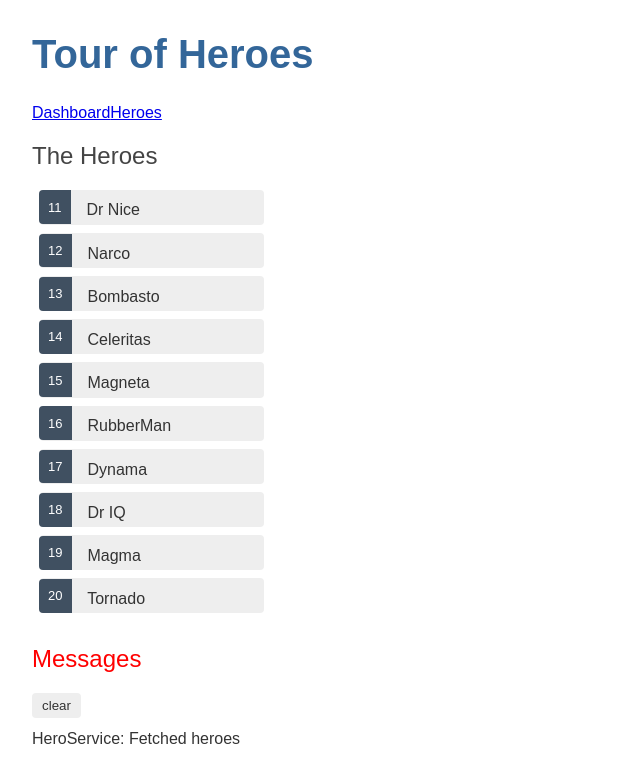
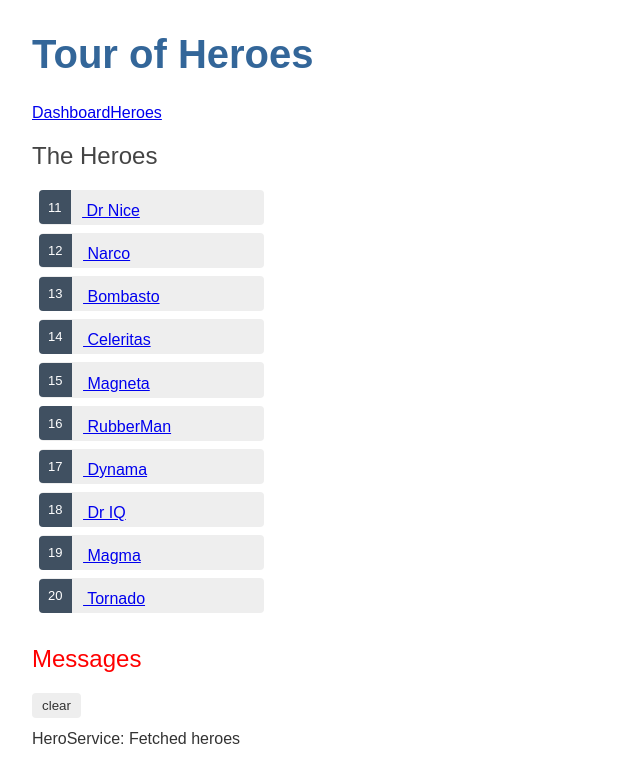
Before and after one commit to pwakefield88/TOH-Repository-01, an Angular app: page /heroes in a window 1280 px wide. Shown: the top 782 px of the page, without its empty margins (0-640 px from the left). Built offline with nearby package versions, Linux system fonts and the light colour scheme.

Commit message:
1 file modified

```diff
--- a/src/app/heroes/heroes.component.html
+++ b/src/app/heroes/heroes.component.html
@@ -1,9 +1,9 @@
 <h2>The Heroes</h2>
 <ul class="heroes">
-  <li *ngFor="let hero of heroes"
-    [class.selected]="hero === selectedHero"
-    (click)="onSelect(hero)">
-    <span class="badge">{{hero.id}}</span> {{hero.name}}
+  <li *ngFor="let hero of heroes">
+    <a routerLink="/detail/{{hero.id}}">
+      <span class="badge">{{hero.id}}</span> {{hero.name}}
+    </a>
   </li>
 </ul>
 
```
